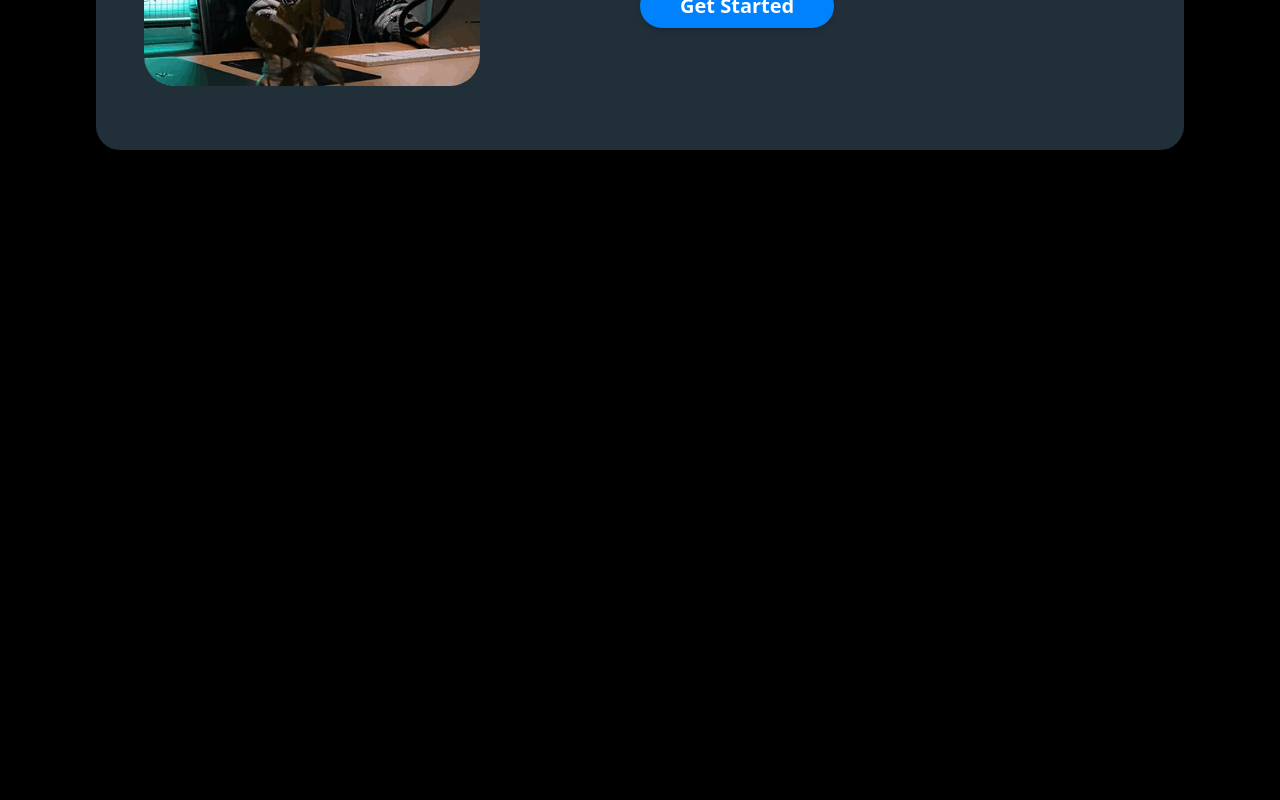
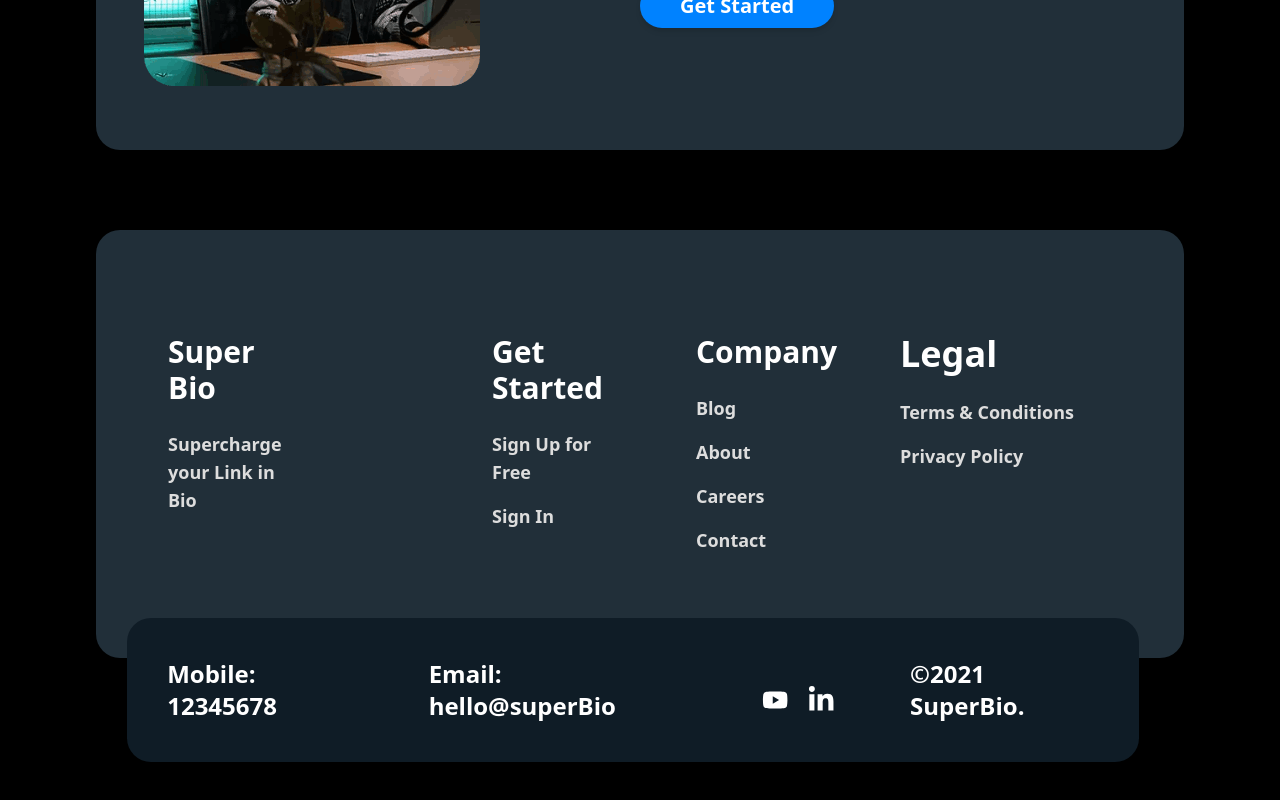
Before and after one commit to sajid1545/super_bio, a React (Vite) app: page / in a window 1280 px wide. Shown: the part 3580-4380 px from the top of the page. Before the commit the page ends 3810 px from the top, so only its background shows below. Built offline with nearby package versions, Linux system fonts and the light colour scheme.

Commit message:
footer added

```diff
--- a/src/App.jsx
+++ b/src/App.jsx
@@ -1,6 +1,7 @@
 import './App.css';
 import About from './Components/About/About';
 import Banner from './Components/Banner/Banner';
+import Footer from './Components/Footer/Footer';
 import Gamer from './Components/Gamer/Gamer';
 import Navbar from './Components/Navbar/Navbar';
 import SecondBanner from './Components/SecondBanner/SecondBanner';
@@ -17,6 +18,7 @@ function App() {
 			<About />
 			<Gamer />
 			<TryForFree />
+			<Footer />
 		</div>
 	);
 }
--- /dev/null
+++ b/src/Components/Footer/Footer.jsx
@@ -0,0 +1,118 @@
+import React from 'react';
+import { AiFillYoutube, AiOutlineInstagram } from 'react-icons/ai';
+import { FaFacebookF, FaLinkedinIn } from 'react-icons/fa';
+
+const Footer = () => {
+	return (
+		<div className="w-[85%] mx-auto bg-[#212F39] p-10 rounded-3xl relative mb-40">
+			<footer>
+				<div className="max-w-screen-xl px-4 py-16 mx-auto space-y-8 sm:px-6 lg:space-y-16 lg:px-8 relative ">
+					<div className="grid grid-cols-1 gap-8  sm:grid-cols-2 lg:grid-cols-4 ">
+						<div className="mr-20">
+							<p className="font-bold text-3xl ">Super Bio</p>
+
+							<nav className="mt-6">
+								<ul className="space-y-4 text-lg font-semibold">
+									<li>
+										<a href="#" className=" text-[#dddddd] transition hover:opacity-75">
+											Supercharge your Link in Bio
+										</a>
+									</li>
+								</ul>
+							</nav>
+						</div>
+
+						<div className="ml-20">
+							<p className="font-bold text-3xl">Get Started</p>
+
+							<nav className="mt-6">
+								<ul className="space-y-4 text-lg font-semibold">
+									<li>
+										<a href="#" className=" text-[#dddddd] transition hover:opacity-75">
+											Sign Up for Free
+										</a>
+									</li>
+									<li>
+										<a href="#" className=" text-[#dddddd] transition hover:opacity-75">
+											Sign In
+										</a>
+									</li>
+								</ul>
+							</nav>
+						</div>
+
+						<div className="ml-10">
+							<p className="font-bold text-3xl">Company</p>
+
+							<nav className="mt-6">
+								<ul className="space-y-4 text-lg font-semibold">
+									<li>
+										<a href="#" className=" text-[#dddddd] transition hover:opacity-75">
+											Blog
+										</a>
+									</li>
+									<li>
+										<a href="#" className=" text-[#dddddd] transition hover:opacity-75">
+											About
+										</a>
+									</li>
+									<li>
+										<a href="#" className=" text-[#dddddd] transition hover:opacity-75">
+											Careers
+										</a>
+									</li>
+									<li>
+										<a href="#" className=" text-[#dddddd] transition hover:opacity-75">
+											Contact
+										</a>
+									</li>
+								</ul>
+							</nav>
+						</div>
+
+						<div>
+							<p className="font-bold text-4xl">Legal</p>
+
+							<nav className="mt-6">
+								<ul className="space-y-4 text-lg font-semibold">
+									<li>
+										<a href="#" className=" text-[#dddddd] transition hover:opacity-75">
+											Terms & Conditions
+										</a>
+									</li>
+									<li>
+										<a href="#" className=" text-[#dddddd] transition hover:opacity-75">
+											Privacy Policy
+										</a>
+									</li>
+								</ul>
+							</nav>
+						</div>
+					</div>
+				</div>
+
+				<div className="bg-[#0F1C26] p-10 flex justify-evenly gap-16 items-center rounded-3xl absolute w-[93%] right-[45px]">
+					<div>
+						<h3 className="text-2xl font-bold">Mobile: 12345678</h3>
+					</div>
+					<div>
+						<h3 className="text-2xl font-bold">Email: hello@superBio</h3>
+					</div>
+
+					<div>
+						<div className="mt-5 flex w-[80%] mx-auto justify-around items-center gap-4">
+							<AiFillYoutube className=" w-10 h-7 cursor-pointer hover:scale-110 duration-500" />
+							<FaLinkedinIn className=" w-10 h-7 cursor-pointer hover:scale-110 duration-500" />
+						</div>
+					</div>
+
+					<div>
+						<h3 className="text-2xl font-bold">©2021 SuperBio.</h3>
+					</div>
+				</div>
+			</footer>
+		</div>
+	);
+};
+
+export default Footer;
```
